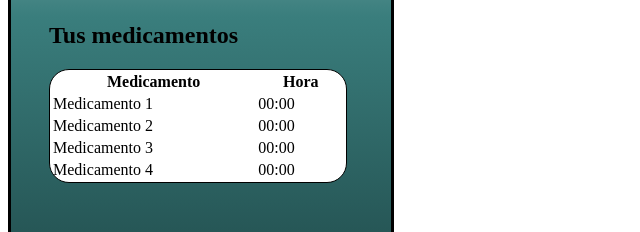
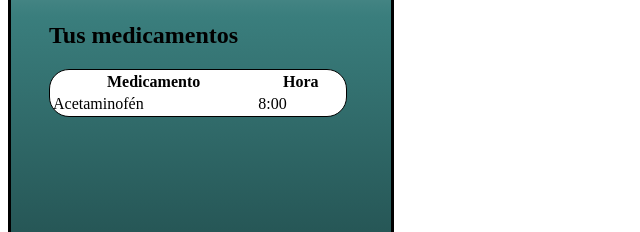
Before and after one commit to 018monroz/Jayim, a plain HTML site: page main.html in a window 1280 px wide. Shown: the part 341-573 px from the top of the page, without its empty margins (0-640 px from the left). Drawn offline with Linux system fonts and the light colour scheme.

Commit message:
Agregada la funcionalidad en medicamentos

```diff
--- a/js/tablas.js
+++ b/js/tablas.js
@@ -1,10 +1,15 @@
 let citas = [];
+let medicamentos=[];
 let tablaCitas = document.getElementById("tablaCitas");
+let tablaMedicamentos = document.getElementById("tablaMedicamentos");
 
 function aggCita(obj){
   citas.push(obj);
 }
 
+function aggMedicamento(obj){
+    medicamentos.push(obj);
+  }
 
 window.onload=function(){
   aggCita({
@@ -17,12 +22,21 @@ window.onload=function(){
     hora: "4:00"
   });
 
+  aggMedicamento({
+    medicamento: "Acetaminofén",
+    hora: "8:00"
+  });
+
 localStorage.setItem("citas",JSON.stringify(citas));
 
   for(i in citas){
     tablaCitas.innerHTML += "<tr><td>"+citas[i].cita+"</td><td>"+citas[i].hora+"</td></tr>"
   }
 
+  for(i in medicamentos){
+    tablaMedicamentos.innerHTML += "<tr><td>"+medicamentos[i].medicamento+"</td><td>"+medicamentos[i].hora+"</td></tr>"
+  }
+
 
 
 }
--- a/main.html
+++ b/main.html
@@ -43,26 +43,10 @@
         </div>
 
         <div class="medicamentos">
-            <table style="width:100%">
+            <table style="width:100%" id="tablaMedicamentos">
                 <tr>
                     <th style="width:70%">Medicamento</th>
                     <th>Hora</th>
-                </tr>
-                <tr>
-                    <td>Medicamento 1</td>
-                    <td>00:00</td>
-                </tr>
-                <tr>
-                    <td>Medicamento 2</td>
-                    <td>00:00</td>
-                </tr>
-                <tr>
-                    <td>Medicamento 3</td>
-                    <td>00:00</td>
-                </tr>
-                <tr>
-                    <td>Medicamento 4</td>
-                    <td>00:00</td>
                 </tr>
 
 
```
